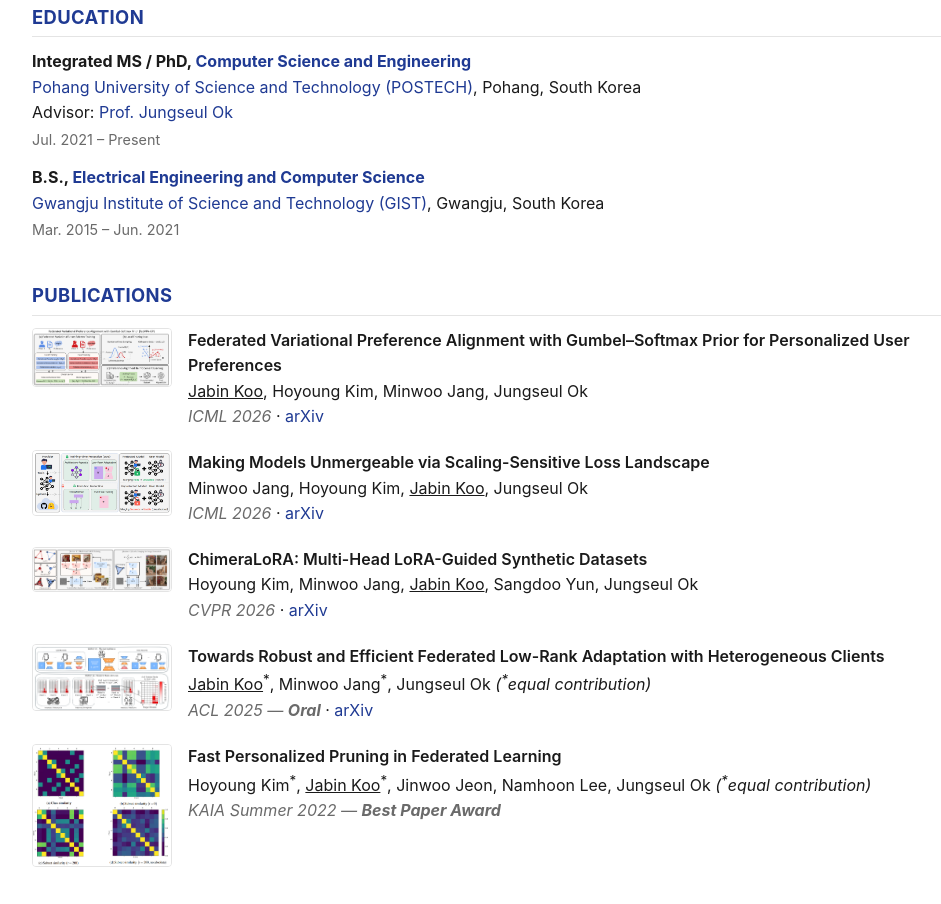
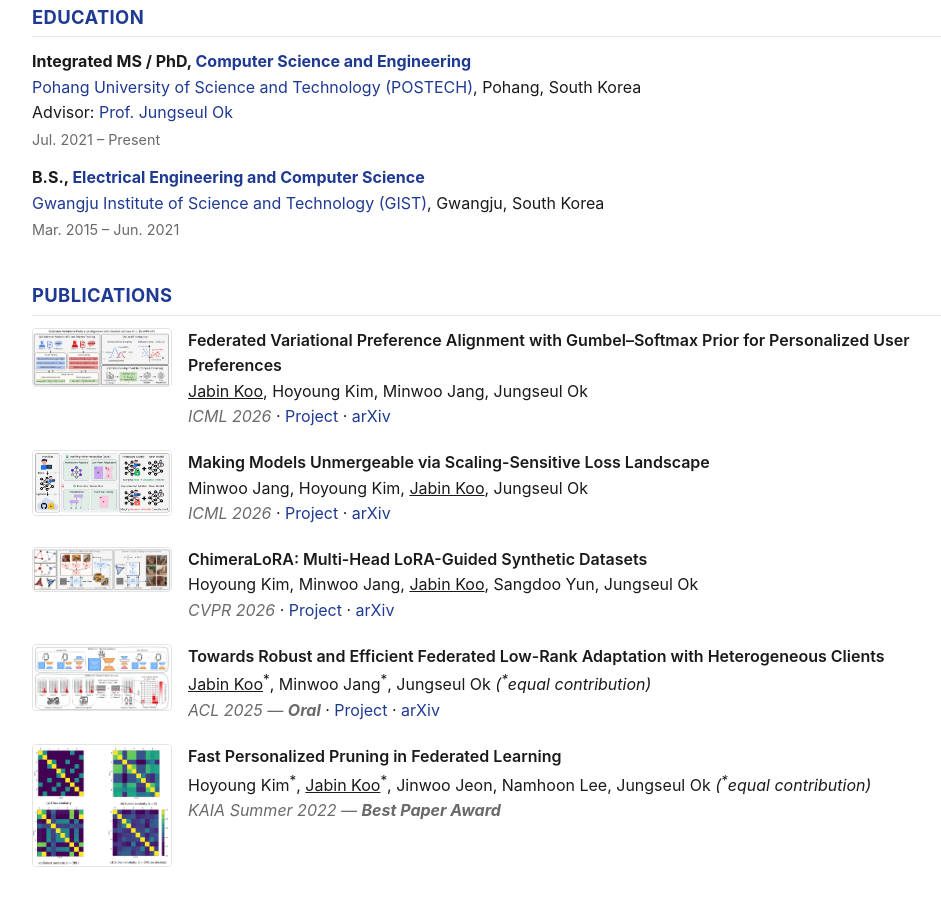
Before and after one commit to wkqls0829/wkqls0829.github.io, a plain HTML site: page index.html in a window 1280 px wide. Shown: the part 492-1396 px from the top of the page, without its empty margins (152-1093 px from the left). Drawn offline with Linux system fonts and the light colour scheme.

Commit message:
Add project page links to publications
Co-Authored-By: Claude Opus 4.8 (1M context) <noreply@anthropic.com>

```diff
--- a/index.html
+++ b/index.html
@@ -69,6 +69,7 @@
           <span class="title">Federated Variational Preference Alignment with Gumbel&ndash;Softmax Prior for Personalized User Preferences</span><br>
           <span class="authors"><u>Jabin Koo</u>, Hoyoung Kim, Minwoo Jang, Jungseul Ok</span><br>
           <span class="venue">ICML 2026</span>
+          &middot; <a href="https://wkqls0829.github.io/fedvpa-gp/">Project</a>
           &middot; <a href="https://arxiv.org/abs/2605.30873">arXiv</a>
         </div>
       </li>
@@ -79,6 +80,7 @@
           <span class="title">Making Models Unmergeable via Scaling-Sensitive Loss Landscape</span><br>
           <span class="authors">Minwoo Jang, Hoyoung Kim, <u>Jabin Koo</u>, Jungseul Ok</span><br>
           <span class="venue">ICML 2026</span>
+          &middot; <a href="https://pseudope.github.io/Trap2/">Project</a>
           &middot; <a href="https://arxiv.org/abs/2601.21898">arXiv</a>
         </div>
       </li>
@@ -89,6 +91,7 @@
           <span class="title">ChimeraLoRA: Multi-Head LoRA-Guided Synthetic Datasets</span><br>
           <span class="authors">Hoyoung Kim, Minwoo Jang, <u>Jabin Koo</u>, Sangdoo Yun, Jungseul Ok</span><br>
           <span class="venue">CVPR 2026</span>
+          &middot; <a href="https://cskhy16.github.io/chimeralora/">Project</a>
           &middot; <a href="https://arxiv.org/abs/2602.19708">arXiv</a>
         </div>
       </li>
@@ -99,6 +102,7 @@
           <span class="title">Towards Robust and Efficient Federated Low-Rank Adaptation with Heterogeneous Clients</span><br>
           <span class="authors"><u>Jabin Koo</u><sup>*</sup>, Minwoo Jang<sup>*</sup>, Jungseul Ok <em>(<sup>*</sup>equal contribution)</em></span><br>
           <span class="venue">ACL 2025 &mdash; <strong>Oral</strong></span>
+          &middot; <a href="https://pseudope.github.io/LoRA-A2/">Project</a>
           &middot; <a href="https://arxiv.org/abs/2410.22815">arXiv</a>
         </div>
       </li>
```
